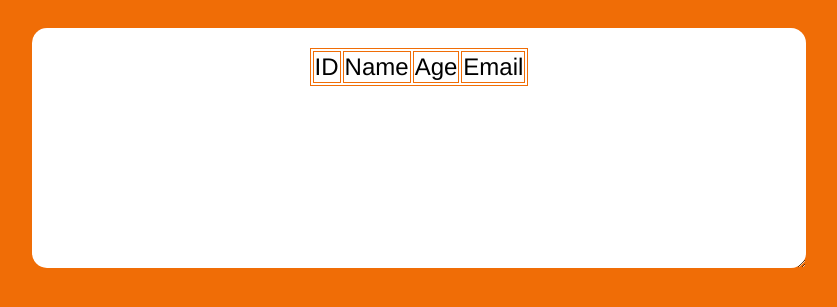
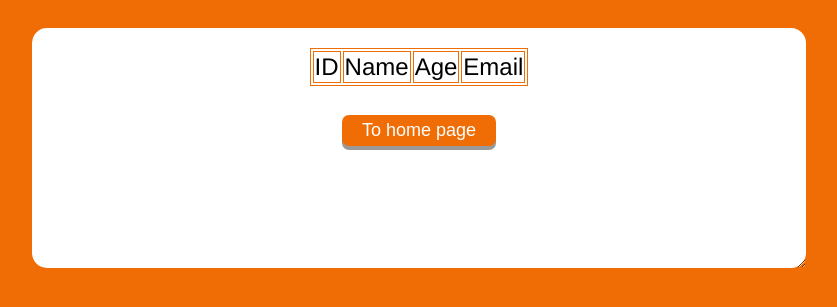
Before and after one commit to Smigy32/flask_cicd, a Flask app: page /users/ in a window 1280 px wide. Shown: the top 307 px of the page, without its empty margins (221-1058 px from the left). Run offline with Flask 2, Linux system fonts and the light colour scheme.

Commit message:
Add home button to get_users.html

```diff
--- a/app/templates/get_users.html
+++ b/app/templates/get_users.html
@@ -26,6 +26,8 @@
                     {% endfor %}
                 </tbody>
             </table>
+            <br>
+            <button onclick="location.href='/'">To home page</button>
         </div>
     </main>
 
```
